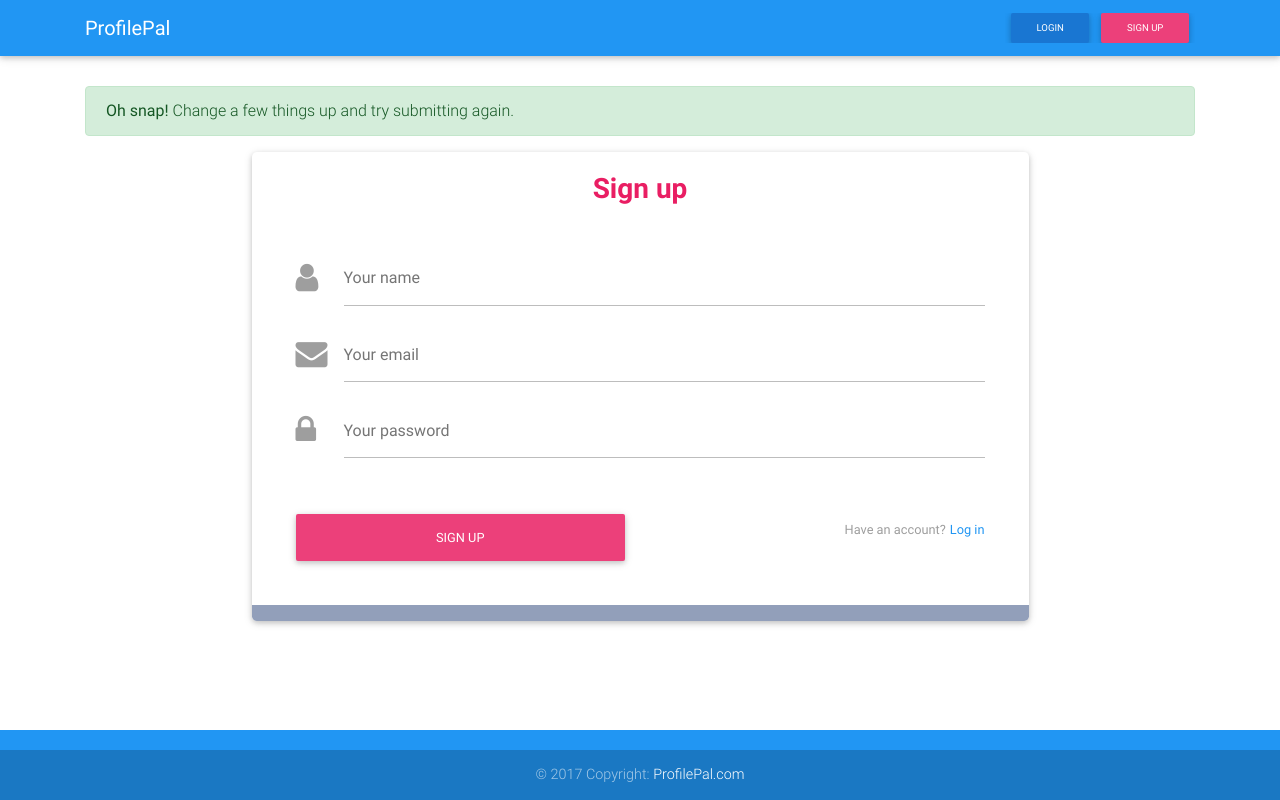
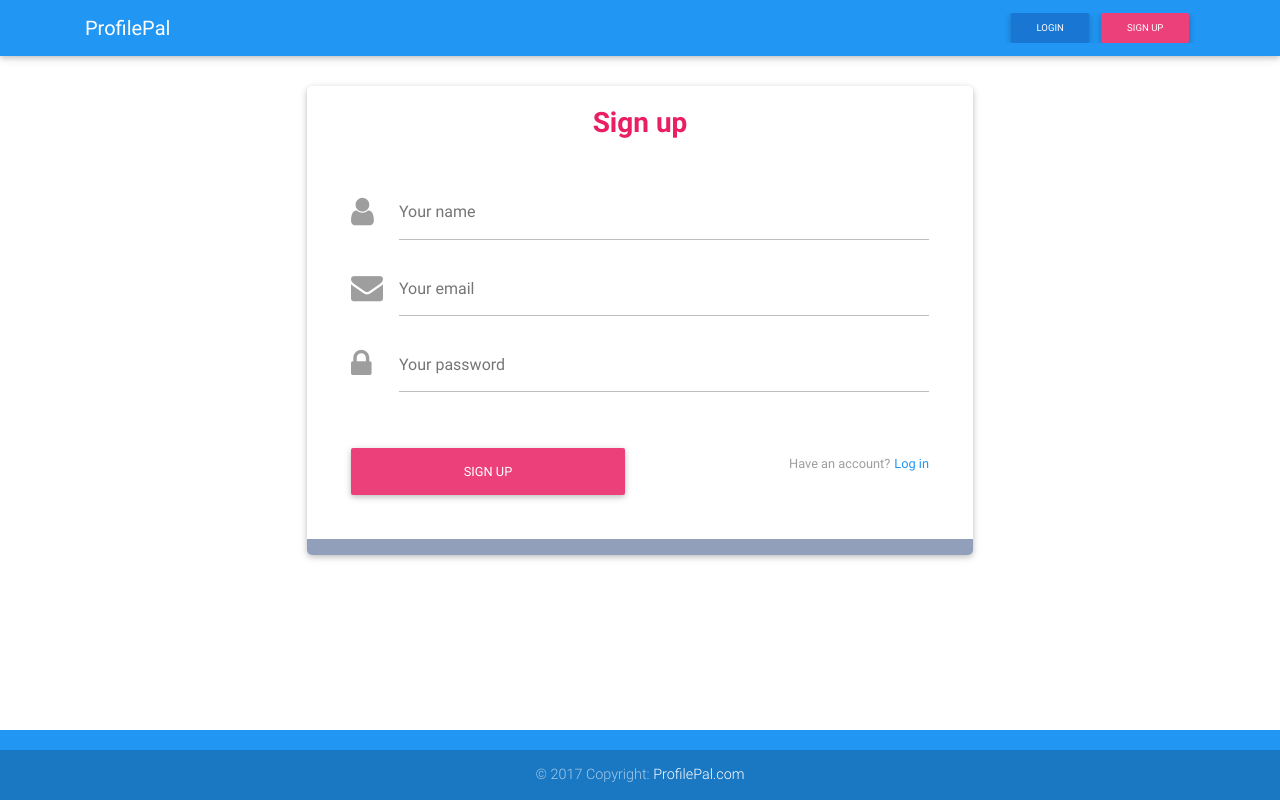
Before and after one commit to arsenakishev/ProfilePal, a Flask app: page /signup in a window 1280 px wide. Run offline with Flask 2, Linux system fonts and the light colour scheme; parts of the project's set-up code (start-up, migrations or seed data) failed here and were passed over; some libraries are stand-ins or nearby versions.

Commit message:
Worked on alert messages when signing in, and signing up. Also fixed footer issue

```diff
--- a/main.py
+++ b/main.py
@@ -42,6 +42,7 @@ def login():
 @app.route('/signup', methods=['post', 'get'])
 def signup():
     error =None
+    success=None
     if request.method=='POST':
         name = request.form["name"].split()
         fname = name[0]
@@ -50,11 +51,12 @@ def signup():
         password = request.form["password"]
         credential = {'email':email}
         if not users.find_one(credential):
-            credential = {'email':email,'password':password,'first_name':fname,'last_name':lname}
+            credential = {'email':email,'password':password,'first_name':fname,'last_name':lname,'image':''}
             db.users.insert_one(credential)
+            success="Success"
         else:
             error = "Invalid"
-    return render_template('signup.html',error=error)
+    return render_template('signup.html',error=error,success=success)
 
 @app.route('/editProfile', methods=['post', 'get'])
 def editprofile():
@@ -128,7 +130,7 @@ def profile():
 @app.route('/logout')
 def logOut():
     session.pop('email', None)
-    return redirect(url_for('login',logout="logout"))
+    return redirect(url_for("login"))
 
 
 app.secret_key = 'A0Zr98j/3yX R~XXH!jN]LWX/,?RT'
--- a/static/css/style.css
+++ b/static/css/style.css
@@ -1,14 +1,23 @@
 /* Your custom styles */
+
 
 
 main{
 
     padding-top: 30px;
+    flex: 1 0 auto;
+    background-color:light;
+}
+
+body{
+    display: flex;
+    flex-direction: column;
+    min-height: 100vh;
 }
 
 #signup{
     margin: 0 auto;
-    width: 70%;
+    width: 60%;
 }
 .form-elegant .font-small {
   font-size: 0.8rem; }
--- a/templates/dashboard.html
+++ b/templates/dashboard.html
@@ -25,7 +25,7 @@
 {% endblock %}
 
 {% block main %}
-<div class="row">
+<div class="row" >
     <div class="jumbotron col-md-10 resume">
         <h1 class="h1-responsive">Resume Feedback</h1>
         <p class="lead">Make sure your latest resume is uploaded to generate its feedback</p>
--- a/templates/index.html
+++ b/templates/index.html
@@ -53,7 +53,7 @@
         {% endblock %}
     </div>
 </main>
-<footer class="page-footer blue center-on-small-only fixed-bottom">
+<footer class="page-footer blue center-on-small-only ">
 
 
     <div class="footer-copyright">
--- a/templates/signup.html
+++ b/templates/signup.html
@@ -4,18 +4,15 @@
 
     <section class="form-light">
 
-        {% if error %}
+
+         {% if error %}
             <div class="alert alert-danger " role="alert">
-                <strong>Oh snap!</strong> Change a few things up and try submitting again.
+                <strong>Email</strong> already exists. Try again!
             </div>
-        {% endif %}
-         {% if error %}
-            <div class="alert alert-success " role="alert">
-                <strong>Oh snap!</strong> Change a few things up and try submitting again.
-            </div>
-         {% else %}
-             <div class="alert alert-success " role="alert">
-                <strong>Oh snap!</strong> Change a few things up and try submitting again.
+         {% endif %}
+        {% if success %}
+            <div class="alert alert-success" role="alert">
+                Successfully signed up. Login <a href="{{ url_for('login') }}">here!</a> </strong>
             </div>
         {% endif %}
         <!--Form without header-->
```
Also changed, not shown: templates/login.html (+4 -6 lines), templates/profile2.html (+2 -6 lines).
